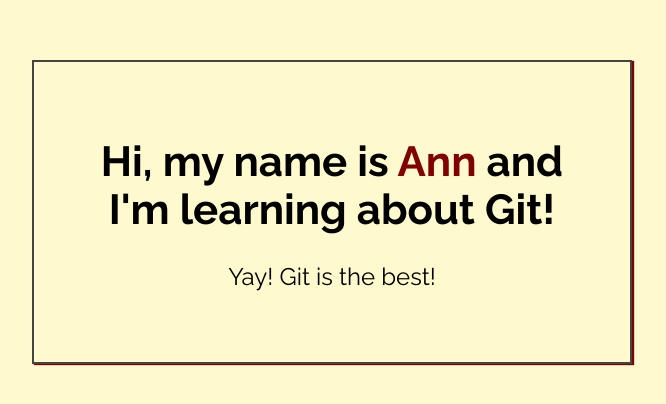
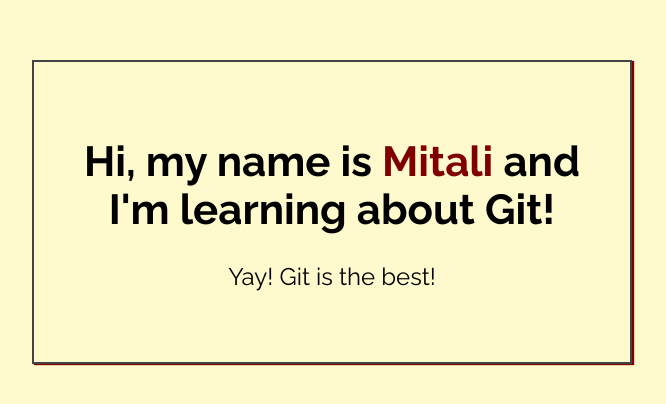
Before and after one commit to MitaliShah/my-first-repo, a plain HTML site: page index.html in a window 1280 px wide. Shown: the part 188-592 px from the top of the page, without its empty margins (308-974 px from the left). Drawn offline with Linux system fonts and the light colour scheme.

Commit message:
changed name

```diff
--- a/index.html
+++ b/index.html
@@ -14,7 +14,7 @@
 <body>
 
     <div class="greeting">
-        <h1>Hi, my name is <span class="highlight">Ann</span> and I'm learning about Git! </h1>
+        <h1>Hi, my name is <span class="highlight">Mitali</span> and I'm learning about Git! </h1>
 
         <p>Yay! Git is the best!</p>
     </div>
```
